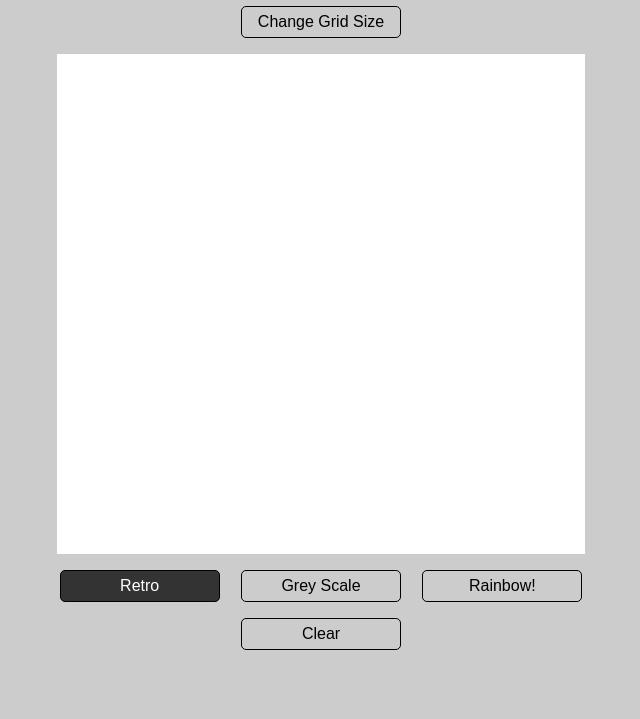
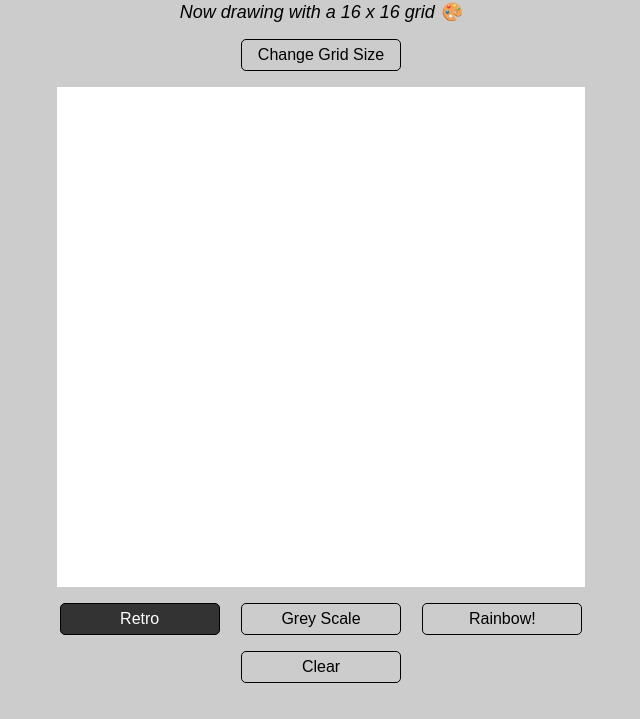
Before and after one commit to tfh12c/odin-etch-a-sketch, a plain HTML site: page index.html in a window 1280 px wide. Shown: the part 81-800 px from the top of the page, without its empty margins (319-959 px from the left). Drawn offline with Linux system fonts and the light colour scheme.

Commit message:
tablet styling finished, moving to desktop styling

```diff
--- a/style.scss
+++ b/style.scss
@@ -26,12 +26,21 @@ body {
     &__title {
         margin-top: 1rem;
         font-size: 2.125rem;
+
+        @include mixins.tablet {
+            font-size: 3.125rem;
+            margin-bottom: .5rem;
+        }
     }
 
     &__description {
         margin-bottom: 1rem;
         font-size: .875rem;
         font-style: italic;
+
+        @include mixins.tablet {
+            font-size: 1.125rem;
+        }
     }
 
     &__resize-button {
```
Also changed, not shown: style.css, 1 other file.
